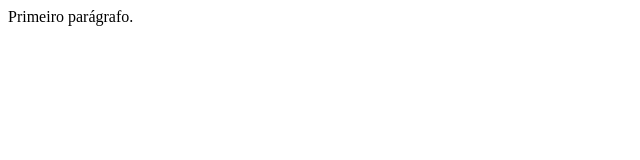
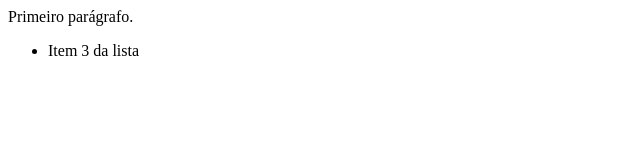
Before and after one commit to hfrancos/exercicio, a plain HTML site: page index.html in a window 1280 px wide. Shown: the full height of the page, 0-640 px from the left. Drawn offline with Linux system fonts and the light colour scheme.

Commit message:
Terceiro item da lista

```diff
--- a/index.html
+++ b/index.html
@@ -4,5 +4,8 @@
     </head>
     <body>
         <p>Primeiro parágrafo.</p>
+        <ul>
+            <li>Item 3 da lista</li>
+        </ul>
     </body>
 </html>
```
